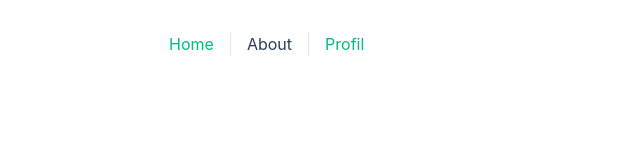
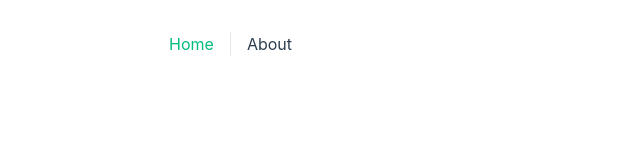
Before and after one commit to adesbx/WebPirateCurse, a Vue app in the folder client/: page /about in a window 1280 px wide. Shown: the top 160 px of the page, without its empty margins (319-959 px from the left). Built offline with nearby package versions, Linux system fonts and the light colour scheme.

Commit message:
Store User working

```diff
--- a/client/src/App.vue
+++ b/client/src/App.vue
@@ -1,8 +1,8 @@
 <script setup>
 import { RouterLink, RouterView } from 'vue-router'
-import { ref } from 'vue'
+import { useUserStore } from '@/stores/user';
 
-var logged = ref(true);
+const storeUser = useUserStore();
 </script>
 
 <template>
@@ -13,14 +13,14 @@ var logged = ref(true);
       <!-- <HelloWorld msg="You did it!" /> -->
 
       <nav>
-        <RouterLink to="/" :logged="logged" >Home</RouterLink>
+        <RouterLink to="/" :logged="storeUser.connected" >Home</RouterLink>
         <RouterLink to="/about">About</RouterLink>
-        <RouterLink v-if="logged" to="/profil">Profil</RouterLink>
+        <RouterLink v-if="storeUser.connected" to="/profil">Profil</RouterLink>
       </nav>
     </div>
   </header>
 
-  <RouterView :logged="logged"  @loginEvent="logged = true" @logoutEvent="logged = false"/>
+  <RouterView :logged="storeUser.connected"  @logoutEvent="storeUser.connected = false"/>
 </template>
 
 <style scoped>
--- a/client/src/components/Login.vue
+++ b/client/src/components/Login.vue
@@ -10,6 +10,9 @@
   </template>
 
   <script setup>
+  import { useUserStore } from '@/stores/user';
+
+  const storeUser = useUserStore();
 
   const emit = defineEmits(['loginEvent', 'messageError'])
 
@@ -31,6 +34,7 @@
                 if (response.headers.get("Authentication")) {
                     const token = response.headers.get("Authentication");
                     localStorage.setItem('token', token);
+                    storeUser.connected = true;
                     emit('loginEvent')
                 } else {
                     emit('messageError', 'Mauvais mot de passe')
--- a/client/src/stores/user.js
+++ b/client/src/stores/user.js
@@ -1,9 +1,10 @@
 import { defineStore } from 'pinia'
 
-export const useUserStore = defineStore('resources', () => {
+export const useUserStore = defineStore('user', () => {
   state: () => {
     return {
-      resources: [],
+      login: '',
+      connected: false
     }
   }
 })
```
